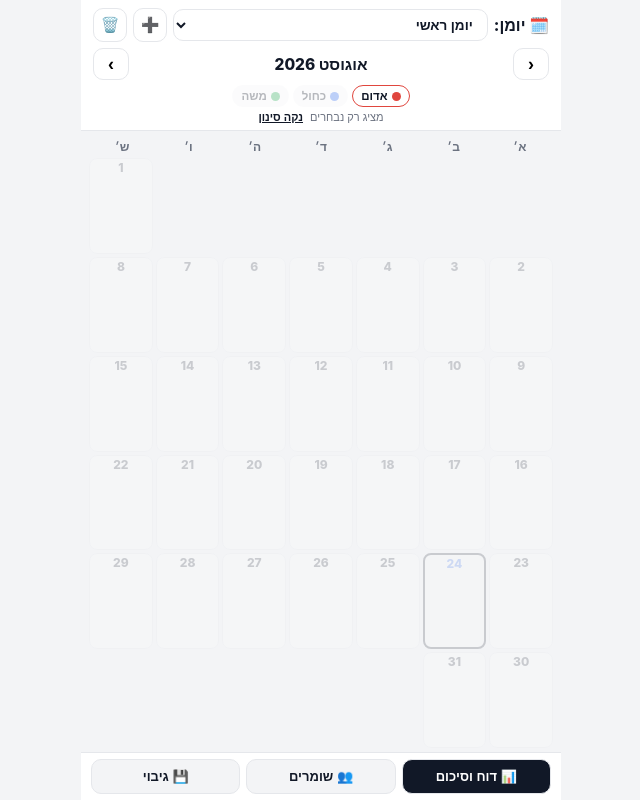
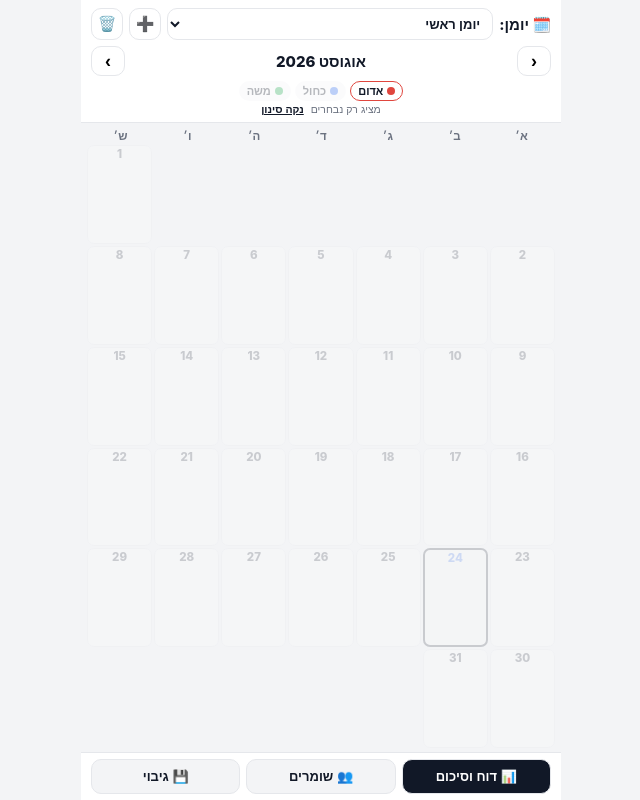
Before and after one commit to RonShmuely/uzi-shifts, a plain HTML site: page index.html in a window 1280 px wide. Both pictures are taken after a click on the element "אדום". Shown: the whole page, without its empty margins (319-959 px from the left). Drawn offline with Linux system fonts and the light colour scheme.

Commit message:
Enforce strict minmax grid and network-first cache

```diff
--- a/index.html
+++ b/index.html
@@ -19,105 +19,109 @@
   }
   *{box-sizing:border-box; -webkit-tap-highlight-color:transparent; margin:0; padding:0;}
   html, body{
-    height:100%; height:100dvh; overflow:hidden;
+    height:100%; height:100dvh; width:100vw; max-width:100%;
+    overflow:hidden !important; overflow-x:hidden !important;
     font-family:-apple-system,BlinkMacSystemFont,"Segoe UI",Heebo,Arial,sans-serif;
     background:var(--bg); color:var(--ink); direction:rtl;
     user-select:none; -webkit-user-select:none;
   }
   .app-container{
     display:flex; flex-direction:column; height:100%; height:100dvh;
-    max-width:480px; margin:0 auto; background:var(--bg);
+    width:100%; max-width:480px; margin:0 auto; background:var(--bg);
+    overflow:hidden !important; overflow-x:hidden !important;
   }
 
   /* Compact Header */
   header{
-    background:var(--card); padding:8px 12px 6px; border-bottom:1px solid var(--border);
-    flex-shrink:0;
+    background:var(--card); padding:8px 10px 6px; border-bottom:1px solid var(--border);
+    flex-shrink:0; width:100%; overflow:hidden;
   }
-  .top-bar{display:flex; gap:6px; align-items:center; margin-bottom:6px;}
-  .top-bar .title{font-size:16px; font-weight:800; white-space:nowrap; display:flex; align-items:center; gap:4px;}
+  .top-bar{display:flex; gap:6px; align-items:center; margin-bottom:6px; width:100%;}
+  .top-bar .title{font-size:15px; font-weight:800; white-space:nowrap; display:flex; align-items:center; gap:4px; flex-shrink:0;}
   .top-bar select{
-    flex:1; padding:6px 10px; border-radius:10px; border:1px solid var(--border);
-    background:var(--card); font-size:13.5px; color:var(--ink); font-family:inherit; font-weight:600;
-    min-width:0;
+    flex:1; padding:6px 8px; border-radius:10px; border:1px solid var(--border);
+    background:var(--card); font-size:13px; color:var(--ink); font-family:inherit; font-weight:600;
+    min-width:0; width:100%; text-overflow:ellipsis;
   }
   .top-bar button{
     background:var(--card); border:1px solid var(--border); border-radius:10px;
-    font-size:15px; width:34px; height:34px; cursor:pointer; flex-shrink:0;
+    font-size:15px; width:32px; height:32px; cursor:pointer; flex-shrink:0;
     display:flex; align-items:center; justify-content:center;
   }
   .top-bar button.danger{color:#e0463e;}
 
-  .month-nav{display:flex; align-items:center; justify-content:space-between; gap:6px;}
+  .month-nav{display:flex; align-items:center; justify-content:space-between; gap:6px; width:100%;}
   .month-nav button{
     background:var(--card); border:1px solid var(--border); border-radius:10px;
-    font-size:18px; width:36px; height:32px; cursor:pointer; font-weight:bold;
-    display:flex; align-items:center; justify-content:center;
+    font-size:18px; width:34px; height:30px; cursor:pointer; font-weight:bold;
+    display:flex; align-items:center; justify-content:center; flex-shrink:0;
   }
-  .month-title{font-size:15.5px; font-weight:800; text-align:center;}
+  .month-title{font-size:15px; font-weight:800; text-align:center; flex:1; white-space:nowrap;}
 
-  .legend{display:flex; gap:4px; justify-content:center; margin-top:5px; flex-wrap:wrap;}
+  .legend{display:flex; gap:4px; justify-content:center; margin-top:5px; flex-wrap:wrap; width:100%;}
   .legend .chip{
     display:flex; align-items:center; gap:4px; background:var(--bg); border:1.5px solid transparent;
-    border-radius:14px; padding:3px 8px; font-size:11.5px; cursor:pointer; font-weight:600;
+    border-radius:14px; padding:2px 7px; font-size:11px; cursor:pointer; font-weight:600;
   }
   .legend .chip.active{border-color:var(--chip-color, var(--ink)); background:#fff;}
   .legend .chip.dim{opacity:.3;}
-  .dot{width:9px; height:9px; border-radius:50%; display:inline-block; flex-shrink:0;}
-  .filter-hint{text-align:center; font-size:11px; color:var(--muted); margin-top:3px;}
+  .dot{width:8px; height:8px; border-radius:50%; display:inline-block; flex-shrink:0;}
+  .filter-hint{text-align:center; font-size:10.5px; color:var(--muted); margin-top:2px;}
   .filter-hint button{
     background:none; border:none; color:var(--ink); text-decoration:underline;
-    font-size:11px; cursor:pointer; padding:0; margin-right:4px; font-weight:600;
+    font-size:10.5px; cursor:pointer; padding:0; margin-right:4px; font-weight:600;
   }
 
-  /* Main Calendar View - 100% fitted */
+  /* Main Calendar View - 100% fitted without any scroll */
   main{
-    flex:1; display:flex; flex-direction:column; padding:6px 8px 4px;
-    min-height:0; overflow:hidden;
+    flex:1; display:flex; flex-direction:column; padding:4px 6px;
+    min-height:0; width:100%; overflow:hidden !important; overflow-x:hidden !important;
   }
   .weekdays{
-    display:grid; grid-template-columns:repeat(7,1fr); text-align:center;
-    color:var(--muted); font-size:12px; font-weight:700; padding:2px 0 4px; flex-shrink:0;
+    display:grid; grid-template-columns:repeat(7, minmax(0, 1fr)); text-align:center;
+    color:var(--muted); font-size:11.5px; font-weight:800; padding:2px 0; flex-shrink:0; width:100%;
   }
   .grid{
-    flex:1; display:grid; grid-template-columns:repeat(7,1fr); gap:3px;
-    grid-auto-rows:1fr; min-height:0;
+    flex:1; display:grid; grid-template-columns:repeat(7, minmax(0, 1fr)); gap:2px;
+    grid-auto-rows:1fr; min-height:0; width:100%; overflow:hidden !important;
   }
   .day{
-    background:var(--card); border:1px solid var(--border); border-radius:8px;
+    background:var(--card); border:1px solid var(--border); border-radius:7px;
     display:flex; flex-direction:column; align-items:center; justify-content:flex-start;
-    padding:2px 1px; cursor:pointer; position:relative; min-height:0; overflow:hidden;
+    padding:2px 1px; cursor:pointer; position:relative; min-height:0; min-width:0;
+    overflow:hidden; width:100%;
     transition:transform .08s, opacity .15s;
   }
   .day:active{transform:scale(0.95);}
   .day.empty{background:transparent; border:none; cursor:default;}
   .day.today{border:2px solid var(--ink); background:#fafafa;}
   .day.dimmed{opacity:.18;}
-  .day .num{font-size:12px; font-weight:800; line-height:1.1; margin-bottom:1px;}
+  .day .num{font-size:11.5px; font-weight:800; line-height:1.1; margin-bottom:1px;}
   .day.today .num{color:#2563eb;}
 
   /* Compact Shift Badges */
-  .day .shifts-wrap{width:100%; display:flex; flex-direction:column; gap:1.5px; min-height:0; overflow:hidden;}
+  .day .shifts-wrap{width:100%; display:flex; flex-direction:column; gap:1px; min-height:0; min-width:0; overflow:hidden;}
   .day .badge{
-    font-size:8.5px; line-height:1.15; padding:1px 2px; border-radius:3px;
+    font-size:8px; line-height:1.15; padding:1px 2px; border-radius:3px;
     display:flex; align-items:center; gap:2px; width:98%; margin:0 auto;
-    overflow:hidden; text-overflow:ellipsis; white-space:nowrap; font-weight:700;
+    overflow:hidden; text-overflow:ellipsis; white-space:nowrap; font-weight:700; min-width:0;
   }
   .day .badge.day-shift{background:rgba(202, 138, 4, 0.15); color:#854d0e;}
   .day .badge.night-shift{background:rgba(79, 70, 229, 0.15); color:#3730a3;}
   .day .badge .mini-dot{width:5px; height:5px; border-radius:50%; flex-shrink:0;}
   .day .badge .badge-icon{font-size:7.5px; flex-shrink:0;}
+  .day .badge span.bname{overflow:hidden; text-overflow:ellipsis; white-space:nowrap; min-width:0;}
   .day .note-dot{position:absolute; bottom:1px; left:1px; font-size:7.5px; line-height:1;}
 
   /* Bottom Actions Bar */
   .bottom-bar{
     display:flex; gap:6px; padding:6px 10px calc(6px + env(safe-area-inset-bottom));
-    background:var(--card); border-top:1px solid var(--border); flex-shrink:0;
+    background:var(--card); border-top:1px solid var(--border); flex-shrink:0; width:100%;
   }
   .bottom-bar button{
     flex:1; padding:9px 6px; border-radius:10px; border:none; font-size:13px; font-weight:700;
     cursor:pointer; background:var(--bg); border:1px solid var(--border); color:var(--ink);
-    display:flex; align-items:center; justify-content:center; gap:4px;
+    display:flex; align-items:center; justify-content:center; gap:4px; min-width:0;
   }
   .bottom-bar button.primary{background:var(--ink); color:#fff;}
 
@@ -339,9 +343,9 @@
 <script>
 (function(){
   if ('serviceWorker' in navigator) {
-    window.addEventListener('load', function(){
-      navigator.serviceWorker.register('./sw.js').catch(function(){});
-    });
+    navigator.serviceWorker.register('./sw.js?v=' + Date.now()).then(function(reg){
+      reg.update();
+    }).catch(function(){});
   }
 
   var STORAGE_KEY_V2 = 'uzi_shift_tracker_v2';
@@ -388,7 +392,7 @@
   function colorToRgba(color, alpha){
     if(color.charAt(0) !== '#') return color;
     var rgb = hexToRgb(color);
-    return 'rgba('+rgb.r+','+rgb.b+','+rgb.b+','+alpha+')';
+    return 'rgba('+rgb.r+','+rgb.g+','+rgb.b+','+alpha+')';
   }
 
   function defaultCalendars(){
@@ -611,6 +615,7 @@
         dot.style.background = dayGuards[dg].color;
         b.appendChild(dot);
         var span = document.createElement('span');
+        span.className = 'bname';
         span.textContent = dayGuards[dg].name;
         b.appendChild(span);
         shiftsWrap.appendChild(b);
@@ -629,6 +634,7 @@
         dot2.style.background = nightGuards[ng].color;
         b2.appendChild(dot2);
         var span2 = document.createElement('span');
+        span2.className = 'bname';
         span2.textContent = nightGuards[ng].name;
         b2.appendChild(span2);
         shiftsWrap.appendChild(b2);
```
Also changed, not shown: sw.js (+23 -6 lines).
